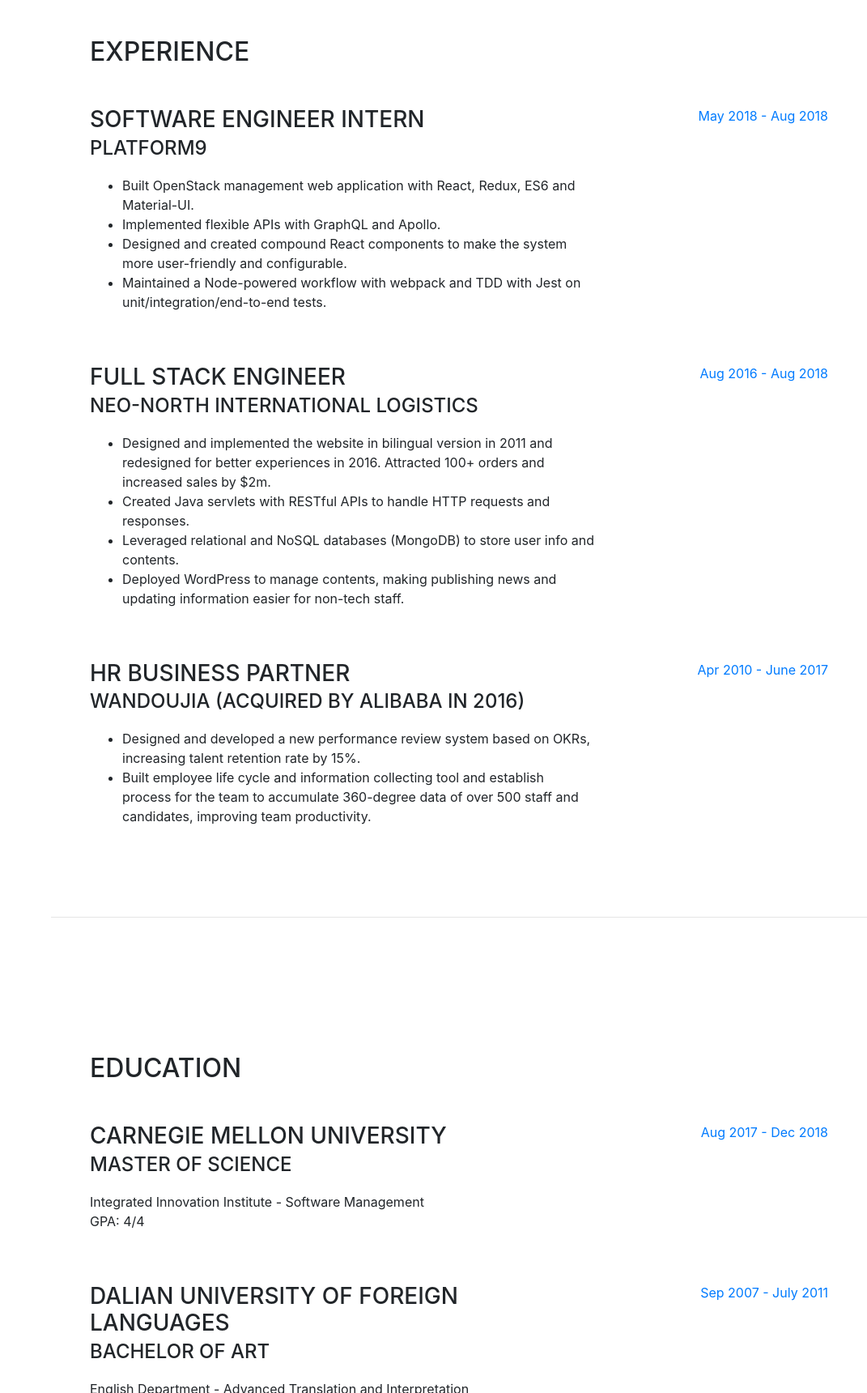
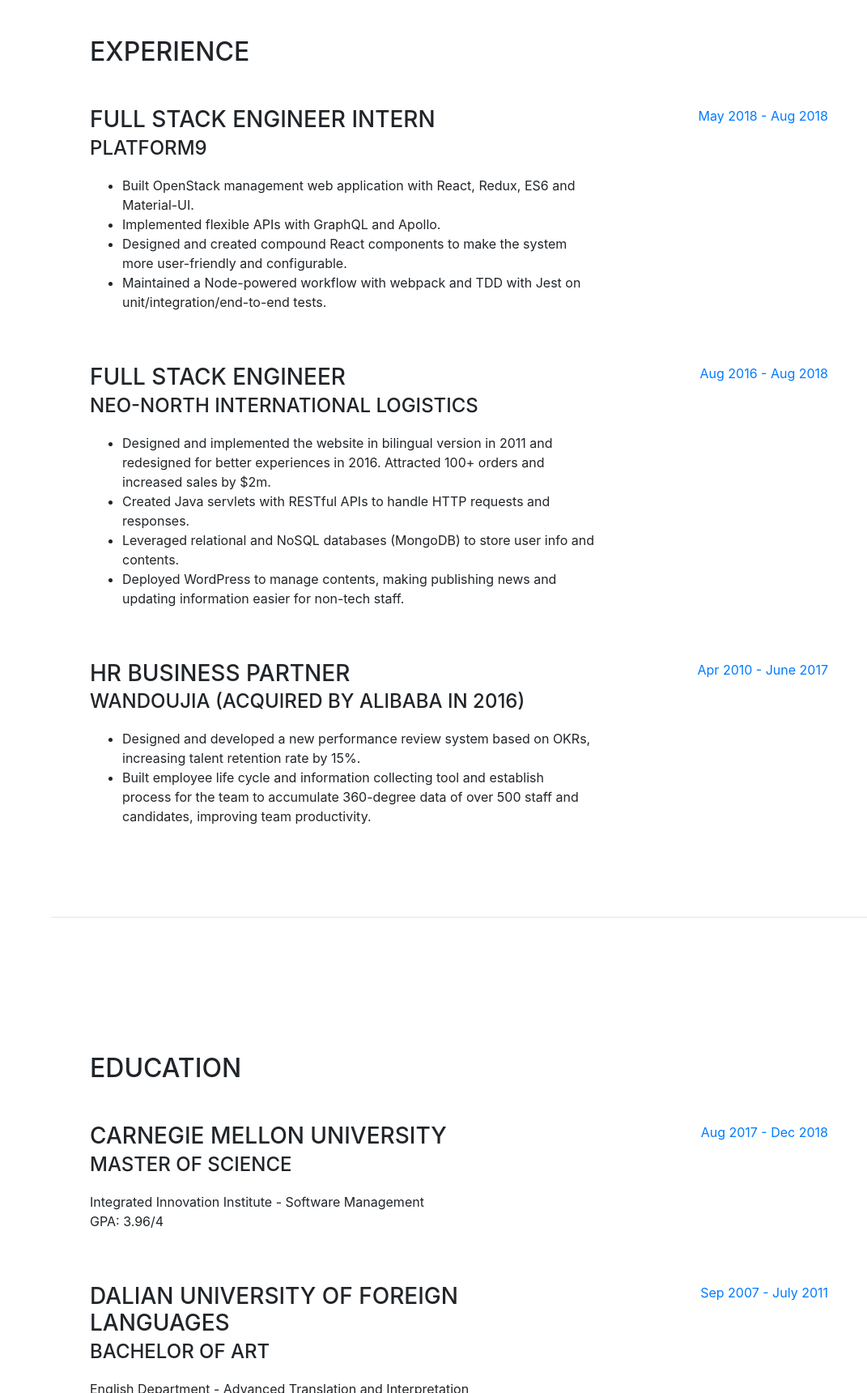
Before and after one commit to HF-liu/HF-liu.github.io, a website with bundled scripts: page index.html in a window 1280 px wide. Shown: the part 804-2524 px from the top of the page at 81% size, without its empty margins (209-1280 px from the left). Built offline with nearby package versions, Linux system fonts and the light colour scheme; a web font is replaced by a local one.

Commit message:
Update index.html

```diff
--- a/index.html
+++ b/index.html
@@ -104,7 +104,7 @@
 
           <div class="resume-item d-flex flex-column flex-md-row mb-5">
             <div class="resume-content mr-auto">
-              <h3 class="mb-0">Software Engineer Intern</h3>
+              <h3 class="mb-0">Full Stack Engineer Intern</h3>
               <div class="subheading mb-3">Platform9</div>
               <ul>
                 <li>Built OpenStack management web application with React, Redux, ES6 and Material-UI.</li>
@@ -162,7 +162,7 @@
               <h3 class="mb-0">Carnegie Mellon University</h3>
               <div class="subheading mb-3">Master of Science</div>
               <div>Integrated Innovation Institute - Software Management</div>
-              <p>GPA: 4/4</p>
+              <p>GPA: 3.96/4</p>
             </div>
             <div class="resume-date text-md-right">
               <span class="text-primary">Aug 2017 - Dec 2018</span>
```
